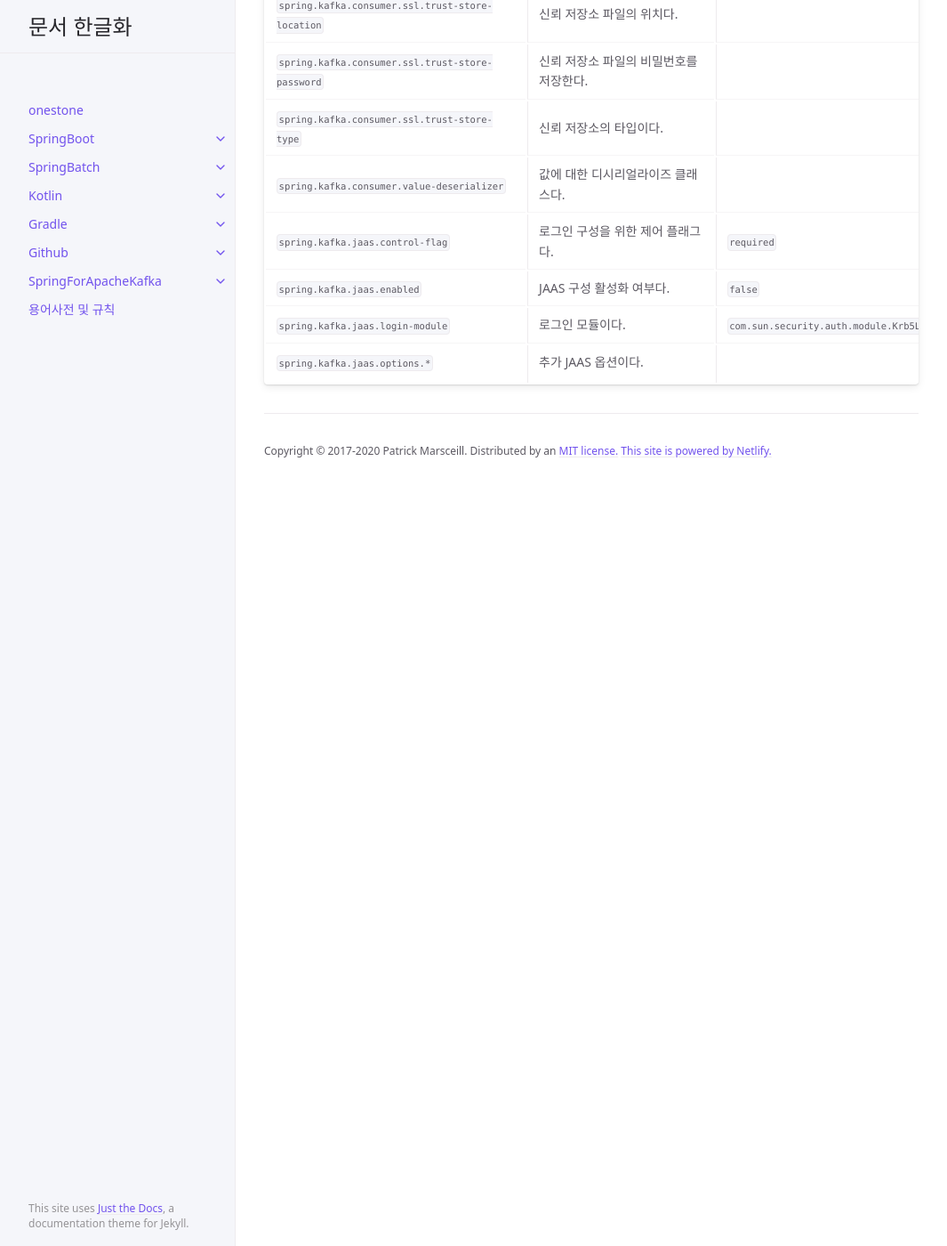
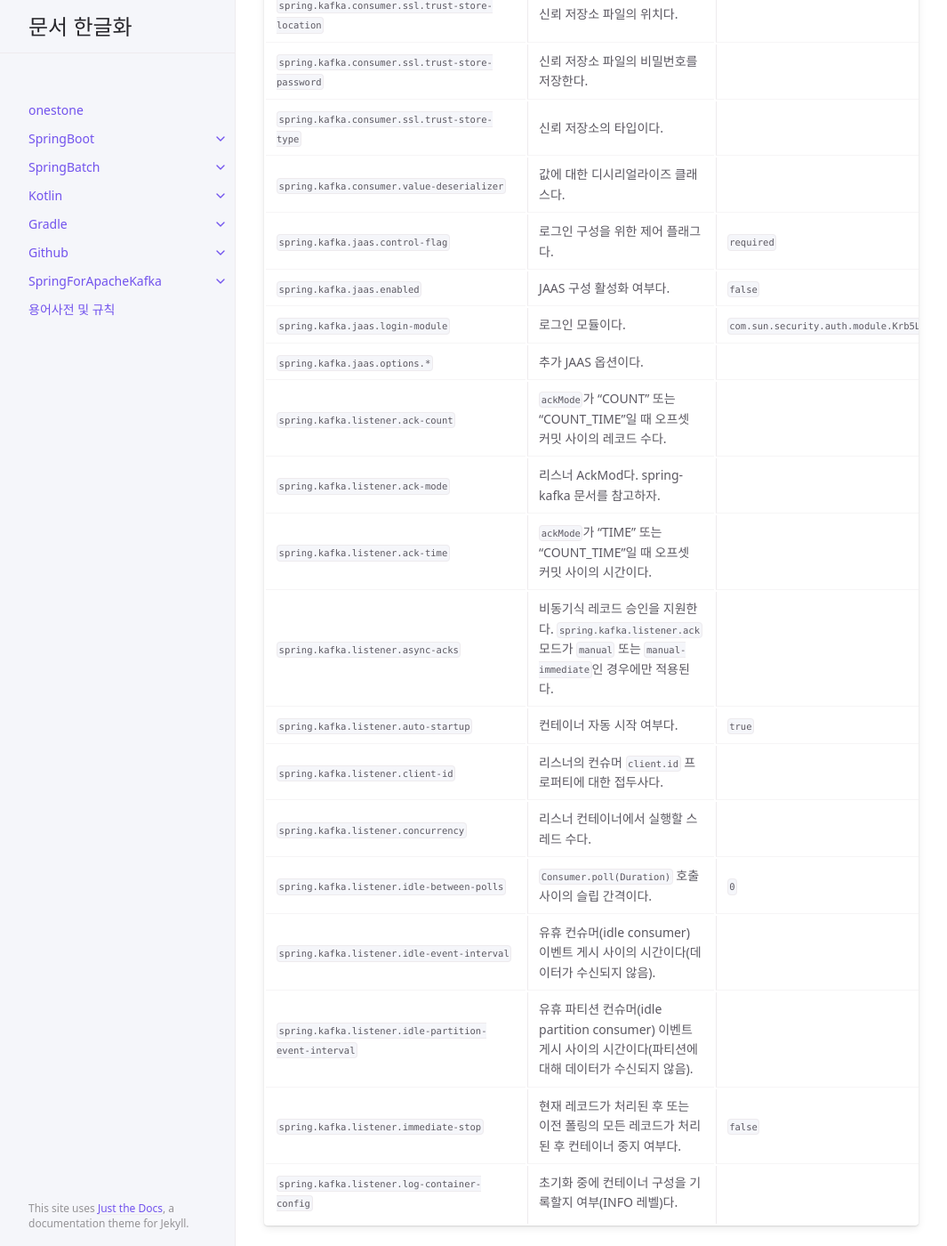
Before and after one commit to onestone9900/onestone9900.github.io, a Jekyll site: the page built from docs/spring_boot/3.1.1/spring_boot/19.appendices.md, in a window 1280 px wide and 1400 px high, scrolled down 45284 px. Shown: the whole window at 89% size, without its empty margins (107-1172 px from the left). Built offline with Jekyll 4.4.1, drawn with Linux system fonts in a browser that asks for light colours.

Commit message:
docs: spring boot - ## .A.8. 인테그레이션 프로퍼티(Integration Properties)

```diff
--- a/docs/spring_boot/3.1.1/spring_boot/19.appendices.md
+++ b/docs/spring_boot/3.1.1/spring_boot/19.appendices.md
@@ -701,3 +701,15 @@ nav_order: 19
 |`spring.kafka.jaas.enabled`|JAAS 구성 활성화 여부다.|`false`|
 |`spring.kafka.jaas.login-module`|로그인 모듈이다.|`com.sun.security.auth.module.Krb5LoginModule`|
 |`spring.kafka.jaas.options.*`|추가 JAAS 옵션이다.||
+|`spring.kafka.listener.ack-count`|`ackMode`가 "COUNT" 또는 "COUNT_TIME"일 때 오프셋 커밋 사이의 레코드 수다.||
+|`spring.kafka.listener.ack-mode`|리스너 AckMod다. spring-kafka 문서를 참고하자.||
+|`spring.kafka.listener.ack-time`|`ackMode`가 "TIME" 또는 "COUNT_TIME"일 때 오프셋 커밋 사이의 시간이다.|
+|`spring.kafka.listener.async-acks`|비동기식 레코드 승인을 지원한다. `spring.kafka.listener.ack` 모드가 `manual` 또는 `manual-immediate`인 경우에만 적용된다.||
+|`spring.kafka.listener.auto-startup`|컨테이너 자동 시작 여부다.|`true`|
+|`spring.kafka.listener.client-id`|리스너의 컨슈머 `client.id` 프로퍼티에 대한 접두사다.||
+|`spring.kafka.listener.concurrency`|리스너 컨테이너에서 실행할 스레드 수다.||
+|`spring.kafka.listener.idle-between-polls`|`Consumer.poll(Duration)` 호출 사이의 슬립 간격이다.|`0`|
+|`spring.kafka.listener.idle-event-interval`|유휴 컨슈머(idle consumer) 이벤트 게시 사이의 시간이다(데이터가 수신되지 않음).||
+|`spring.kafka.listener.idle-partition-event-interval`|유휴 파티션 컨슈머(idle partition consumer) 이벤트 게시 사이의 시간이다(파티션에 대해 데이터가 수신되지 않음).||
+|`spring.kafka.listener.immediate-stop`|현재 레코드가 처리된 후 또는 이전 폴링의 모든 레코드가 처리된 후 컨테이너 중지 여부다.|`false`|
+|`spring.kafka.listener.log-container-config`|초기화 중에 컨테이너 구성을 기록할지 여부(INFO 레벨)다.||
```
